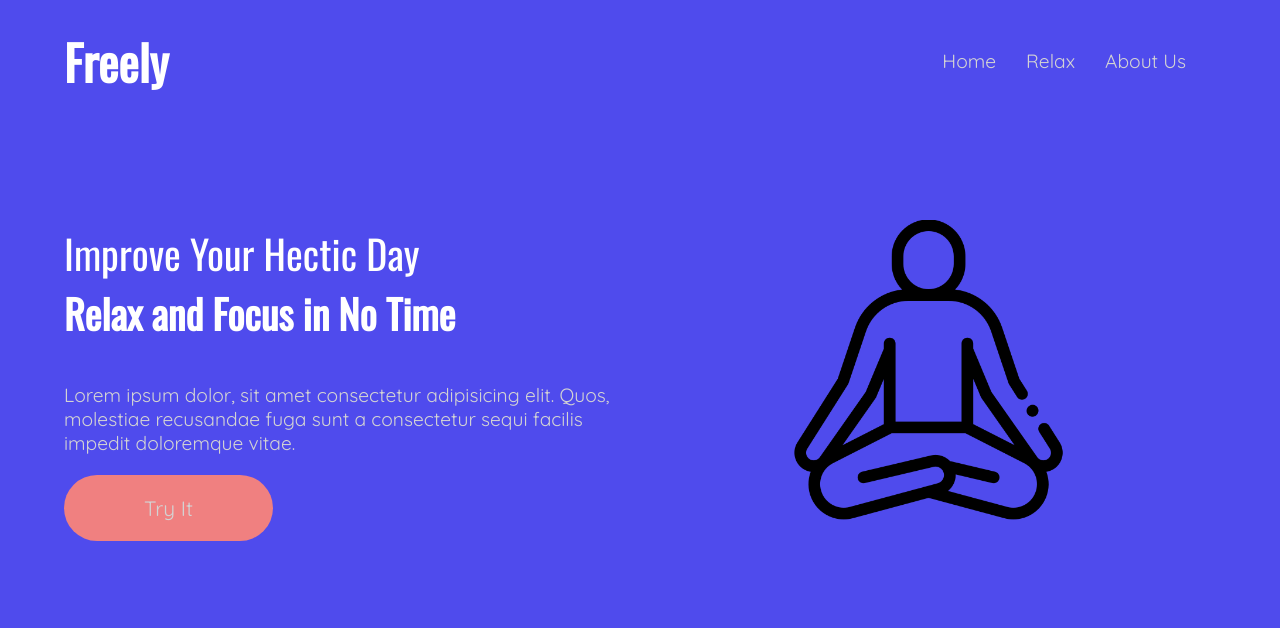
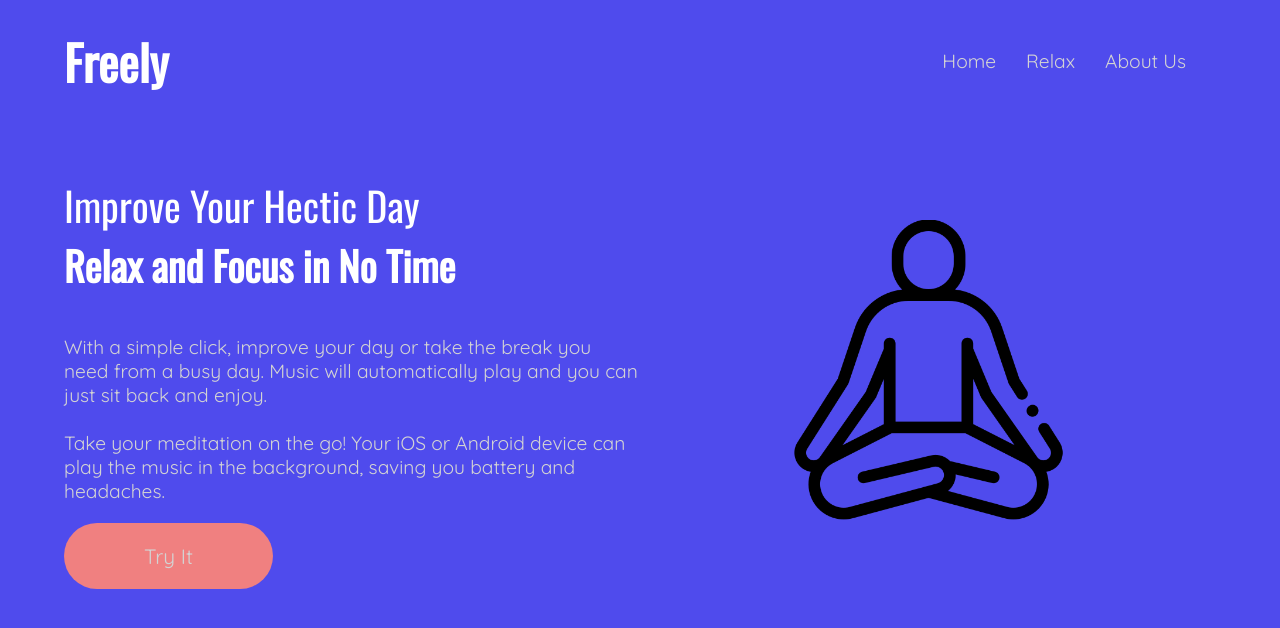
Before and after one commit to jlaluces123/Freely, a React (Create React App) app in the folder freely/: page / in a window 1280 px wide. Shown: the top 628 px of the page. Built offline with nearby package versions, Linux system fonts and the light colour scheme.

Commit message:
Home Text: Filled in the dummy text with relevant information now

```diff
--- a/freely/src/component/home/index.js
+++ b/freely/src/component/home/index.js
@@ -12,7 +12,16 @@ const Home = () => {
         {/* Content Here */}
         <h3 className = "home__header">Improve Your Hectic Day</h3>
         <h2 className = "home__header home__header--bold">Relax and Focus in No Time</h2>
-        <p className = "home__paragraph">Lorem ipsum dolor, sit amet consectetur adipisicing elit. Quos, molestiae recusandae fuga sunt a consectetur sequi facilis impedit doloremque vitae.</p>
+        <p className = "home__paragraph">
+          With a simple click, improve your day or take the break you need from a busy day. Music will automatically play
+          and you can just sit back and enjoy.
+
+          <br />
+          <br />
+
+          Take your meditation on the go! Your iOS or Android device can play the music in the background, saving you battery and
+          headaches.
+        </p>
         <Link className = "home__btn" to = "/relax">Try It</Link>
       </div>
 
```
